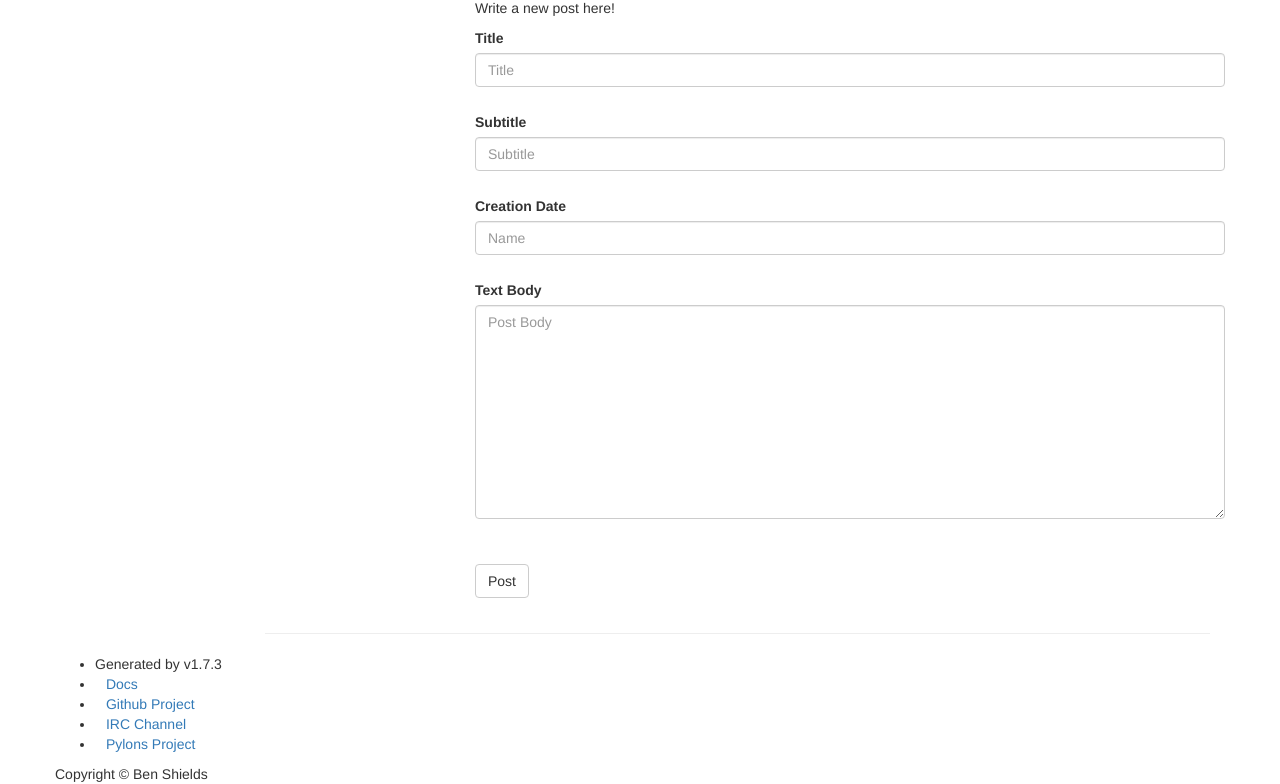
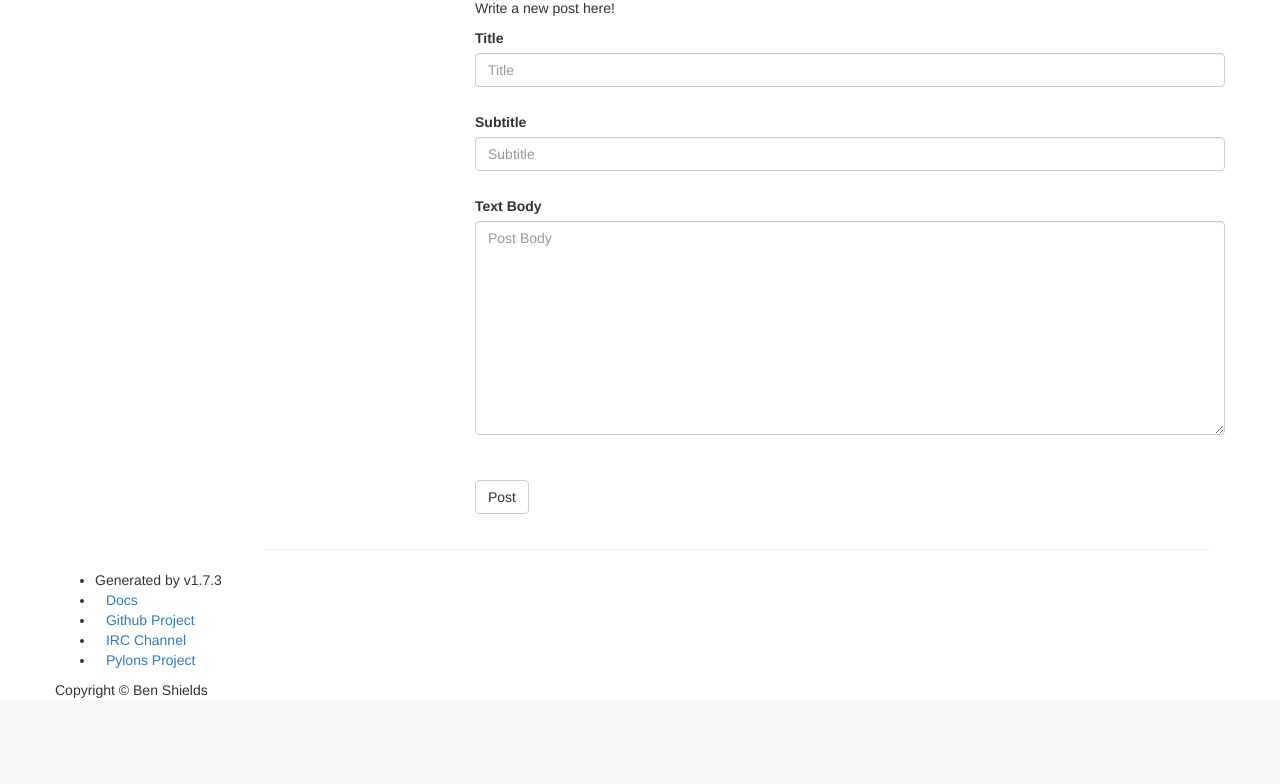
Before and after one commit to iamrobinhood12345/learning_journal, a Python web app: template learning_journal/templates/update_template.jinja2 in a window 1280 px wide; the page is wider, and only the part inside the window is pictured. Shown: the part 123-907 px from the top of that part. After the commit the page ends 821 px from the top of that part, so only its background shows below. Run offline with Jinja, Linux system fonts and the light colour scheme; the template is opened without the code that fills it, so the values that code supplies are empty; some libraries are stand-ins or nearby versions; some web fonts are replaced.

Commit message:
Update update_template.jinja2

```diff
--- a/learning_journal/templates/update_template.jinja2
+++ b/learning_journal/templates/update_template.jinja2
@@ -78,14 +78,6 @@
 
                     <div class="row control-group">
                         <div class="form-group col-xs-12 floating-label-form-group controls">
-                            <label>Creation Date</label>
-                            <input type="text" name="creation_date" class="form-control" placeholder="Name" id="name" value="{{entry['creation_date']}}" required data-validation-required-message="Please enter your name.">
-                            <p class="help-block text-danger"></p>
-                        </div>
-                    </div>
-
-                    <div class="row control-group">
-                        <div class="form-group col-xs-12 floating-label-form-group controls">
                             <label>Text Body</label>
                             <textarea rows="10" name="body" class="form-control" placeholder="Post Body" id="message" required data-validation-required-message="Please enter a body for your post.">{{ entry['body']}}</textarea>
                             <p class="help-block text-danger"></p>
```
